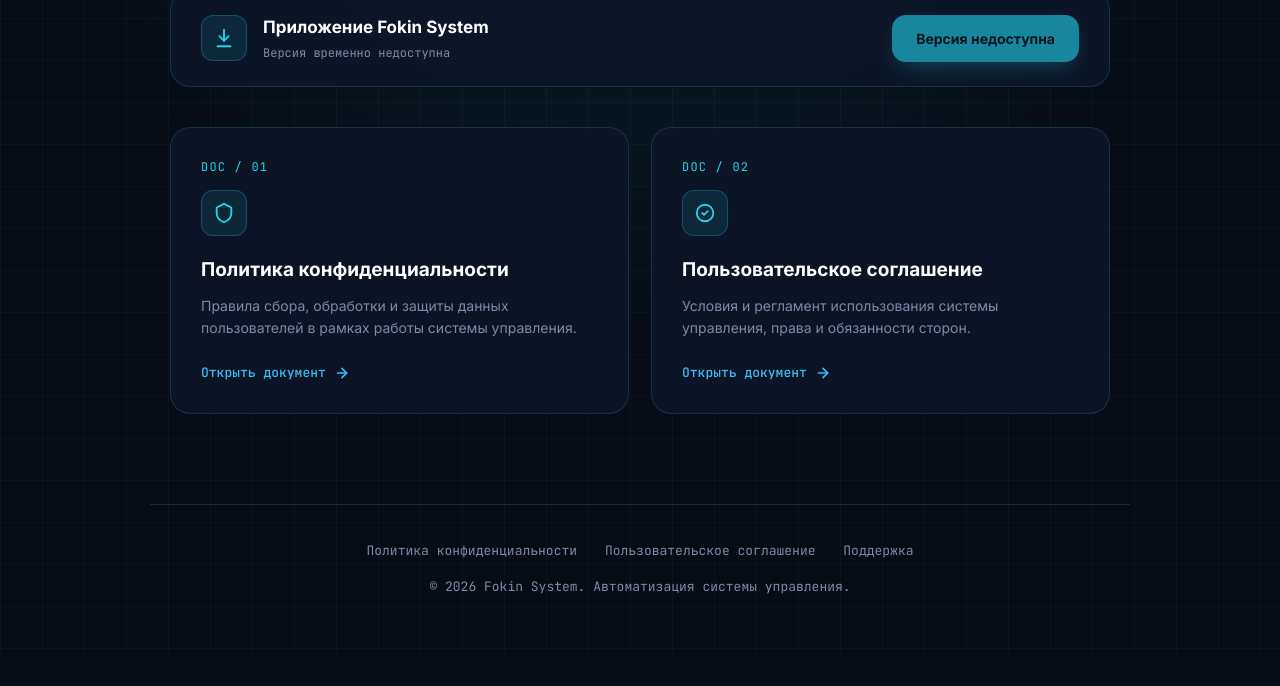
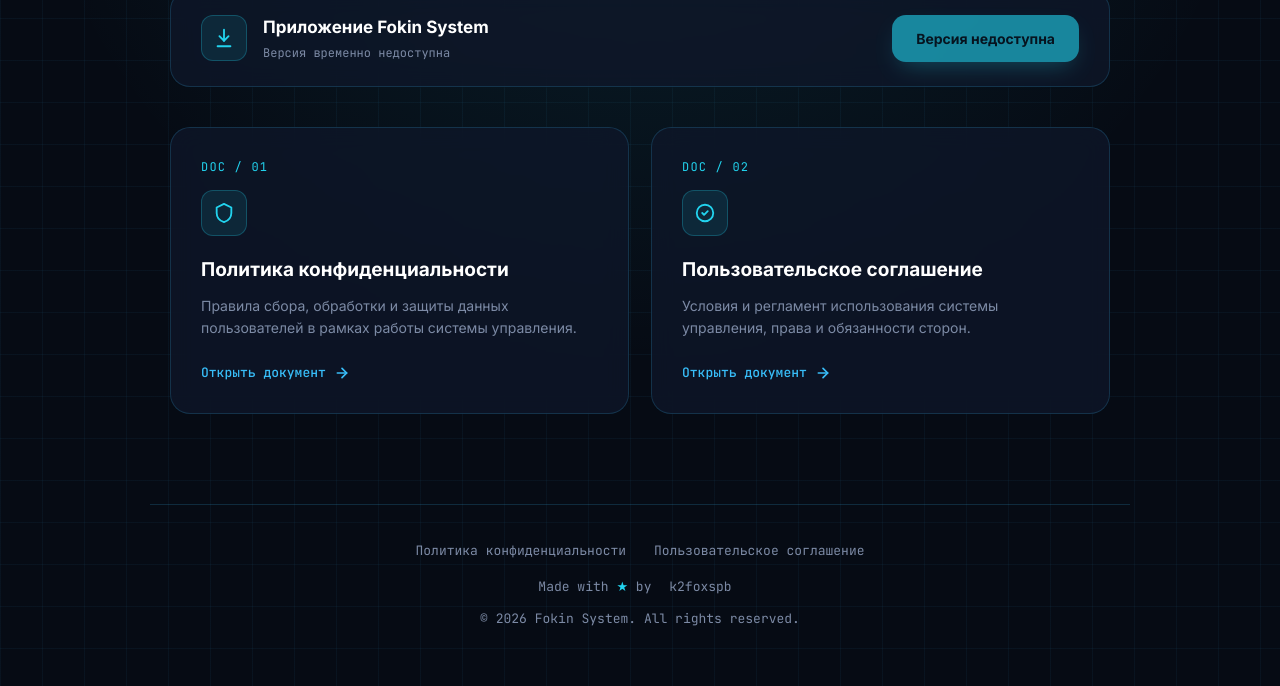
Before and after one commit to k2foxspb/FastAPIProject, a plain HTML site: page app/templates/index.html in a window 1280 px wide. Shown: the part 276-962 px from the top of the page. Before the commit the page ends 929 px from the top, so only its background shows below. Drawn offline with Linux system fonts and the light colour scheme; no server answers.

Commit message:
del bay sell

```diff
--- a/app/templates/index.html
+++ b/app/templates/index.html
@@ -480,9 +480,9 @@
         <nav style="margin-bottom: 16px;">
             <a href="/privacy-policy">Политика конфиденциальности</a>
             <a href="/terms">Пользовательское соглашение</a>
-            <a href="mailto:k2foxspb@mail.ru">Поддержка</a>
         </nav>
-        <p>&copy; 2026 Fokin System. Автоматизация системы управления.</p>
+        <p>Made with <span style="color: var(--accent-color);">&#9733;</span> by <a href="mailto:k2foxspb@mail.ru">k2foxspb</a></p>
+        <p>&copy; 2026 Fokin System. All rights reserved.</p>
     </footer>
 
     <script>
```
